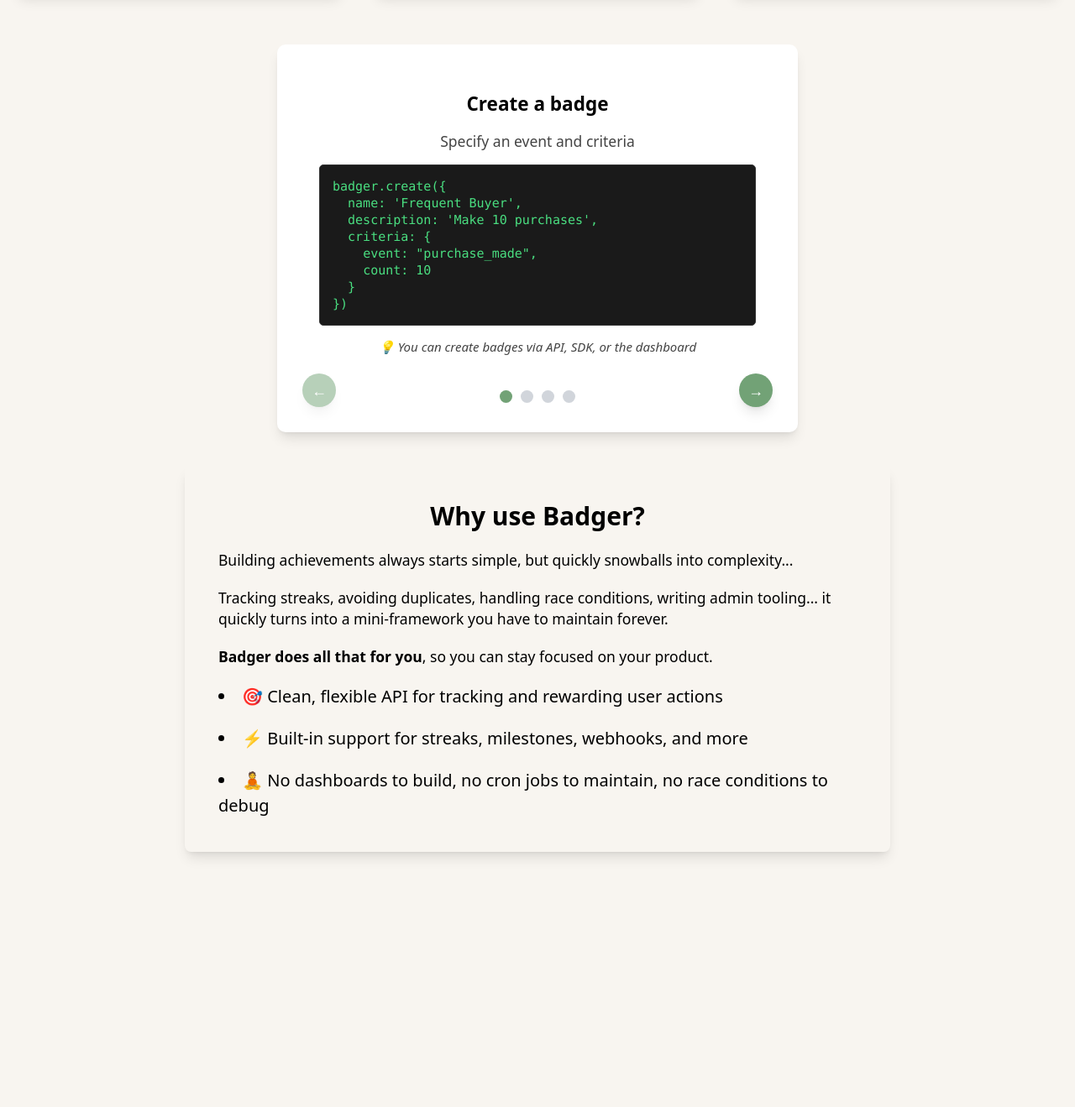
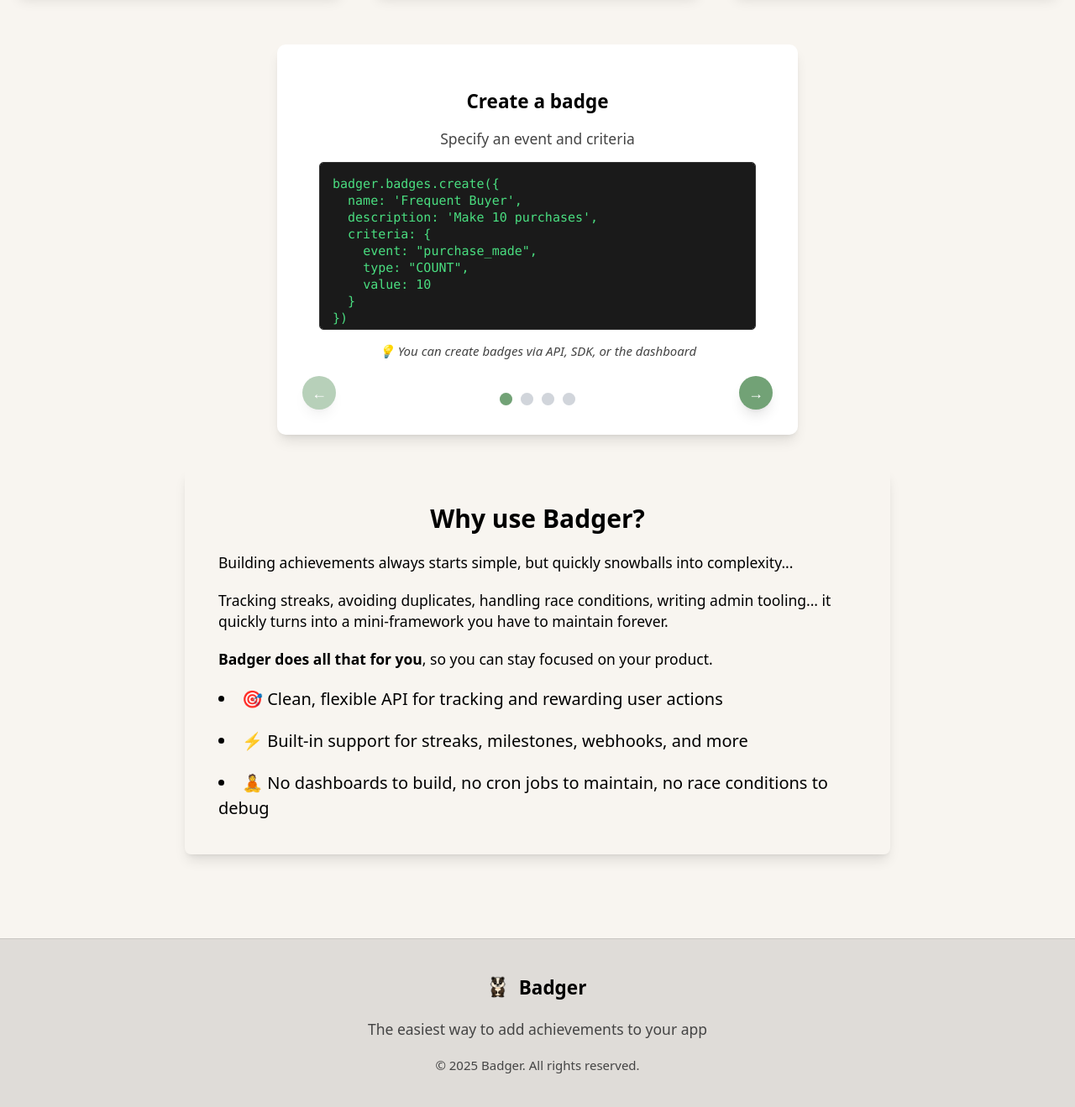
Before and after one commit to usebadger/landing, a plain HTML site: page index.html in a window 1280 px wide. Shown: the part 1047-2366 px from the top of the page at 84% size. Before the commit the page ends 2082 px from the top, so only its background shows below. Drawn offline with nearby package versions, Linux system fonts and the light colour scheme.

Commit message:
feat: add footer and update code examples

```diff
--- a/code.js
+++ b/code.js
@@ -160,12 +160,13 @@ const demoSteps = [
     title: "Create a badge",
     description: "Specify an event and criteria",
     note: "💡 You can create badges via API, SDK, or the dashboard",
-    example: `badger.create({
+    example: `badger.badges.create({
   name: 'Frequent Buyer',
   description: 'Make 10 purchases',
   criteria: {
     event: "purchase_made",
-    count: 10
+    type: "COUNT",
+    value: 10
   }
 })`,
   },
@@ -174,7 +175,7 @@ const demoSteps = [
     description:
       "When a user does something in your app, send an event to Badger",
     note: "📊 We keep track of stats and progress for you",
-    example: `badger.emit(
+    example: `badger.events.emit(
   "purchase_made",
   {
     productId: "123",
@@ -187,10 +188,10 @@ const demoSteps = [
     description: "Get notified instantly when a user earns a badge",
     note: "",
     example: `server.post("/webhook", (req, res) => {
-      const { type, userId, badgeId } = req.body;
+      const { type, data: { userId, badge } } = req.body;
 
-      if (type === "badger.badge_unlocked") {
-        console.log("New badge unlocked:", userId, badgeId);
+      if (type === "user.badge.unlocked") {
+        console.log("New badge unlocked:", userId, badge);
       }
 })`,
   },
@@ -198,91 +199,9 @@ const demoSteps = [
     title: "View badges",
     description: "Easily fetch a user's badges",
     note: "👀 You can view all badges in the dashboard",
-    example: `badger.getBadges(userId: "456")`,
+    example: `badger.badges.fetch({ userId: "456" })`,
   },
 ];
-
-// badger.create({
-//   name: 'First purchase',
-//   description: 'Make your first purchase',
-//   criteria: {
-//     event: "purchase_made"
-//   }
-// })
-
-// badger.create({
-//   name: "Frequent Buyer",
-//   description: "Make 10 purchases",
-//   criteria: {
-//     event: "purchase_made",
-//     count: 10,
-//   },
-// });
-
-// badger.create({
-//   name: "Buy this product",
-//   description: "Buy a specific product",
-//   criteria: {
-//     event: "purchase_made",
-//     count: 1,
-//     metadata: {
-//       productId: "123",
-//     },
-//   },
-// });
-
-// badger.create({
-//   name: "Buy this product a lot",
-//   description: "Buy a specific product 5 times",
-//   criteria: {
-//     event: "purchase_made",
-//     count: 5,
-//     metadata: {
-//       productId: "123",
-//     },
-//   },
-// });
-
-// badger.create({
-//   name: "Buy any product a lot",
-//   description: "Buy any product 10 times",
-//   criteria: {
-//     event: "purchase_made",
-//     count: 10,
-//     groupBy: "productId",
-//   },
-// });
-
-// badger.create({
-//   name: "Buy 5 different products",
-//   description: "Buy 5 different products",
-//   criteria: {
-//     event: "purchase_made",
-//     count: 5,
-//     distinct: "productId",
-//   },
-// });
-
-// badger.create({
-//   name: "Buy two different specific products",
-//   description: "Buy two different specific products",
-//   criteria: [
-//     {
-//       event: "purchase_made",
-//       metadata: {
-//         productId: "123",
-//       },
-//       count: 1,
-//     },
-//     {
-//       event: "purchase_made",
-//       metadata: {
-//         productId: "456",
-//       },
-//       count: 1,
-//     },
-//   ],
-// });
 
 // Setup Carousel Functionality
 const carouselTrack = document.getElementById("carousel-track");
--- a/index.html
+++ b/index.html
@@ -70,14 +70,13 @@
         <span> Badger </span>
         <img src="/mascot.png" class="h-20" />
       </h1>
-      <h2 class="text-2xl text-center">
-        The easiest way to add achievements to your app
-      </h2>
+      <h2 class="text-2xl text-center">The easiest way to gamify your app.</h2>
       <div class="grid xl:grid-cols-4 gap-8">
         <div class="space-y-4">
           <p>
-            Badger is a plug-and play achievements API for your app. It's free
-            to use and built for developers.
+            Badger is a developer-first gamification platform. Create badges and
+            rewards in minutes. Integrate seamlessly into any app with our
+            simple REST API.
           </p>
           <div class="flex justify-center gap-8">
             <button
@@ -284,6 +283,26 @@
       </div>
     </div>
 
+    <!-- Simple Footer -->
+    <footer
+      class="bg-black bg-opacity-10 mt-16 border-t border-black border-opacity-10"
+    >
+      <div class="container mx-auto px-4 py-8">
+        <div class="text-center">
+          <div class="flex items-center justify-center gap-3 mb-4">
+            <img src="/mascot.png" class="h-6" alt="Badger" />
+            <span class="text-lg font-bold">Badger</span>
+          </div>
+          <p class="text-muted text-sm mb-4">
+            The easiest way to add achievements to your app
+          </p>
+          <div class="text-muted text-xs">
+            © 2025 Badger. All rights reserved.
+          </div>
+        </div>
+      </div>
+    </footer>
+
     <script src="/code.js"></script>
     <script>
       (function (w, d, e, u, f, l, n) {
```
